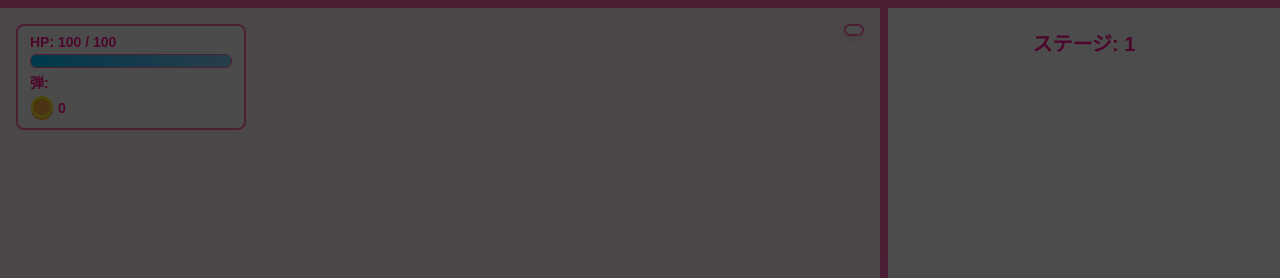
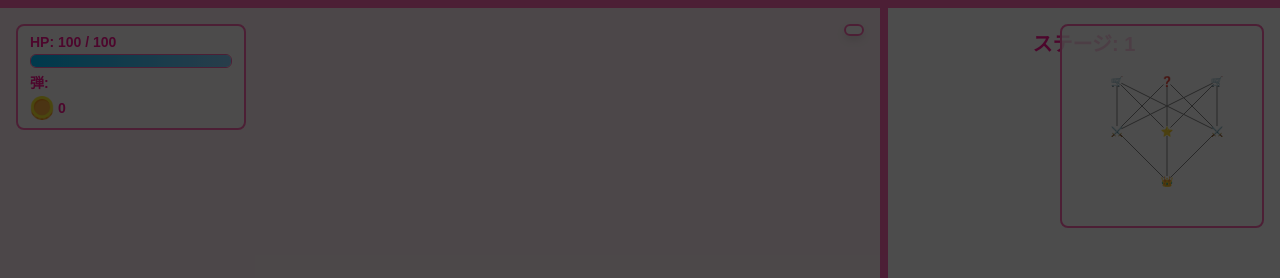
Before and after one commit to kawahara-dev/kawaii_peg, a plain HTML site: page index.html in a window 1280 px wide. Both pictures are taken after a click on the button "スタート". Shown: the top 278 px of the page. Drawn offline with nearby package versions, Linux system fonts and the light colour scheme; animation ran at ten frames a second.

Commit message:
Add mini-map overlay

```diff
--- a/index.html
+++ b/index.html
@@ -9,6 +9,7 @@
 </head>
 <body>
   <div id="container">
+    <div id="mini-map"></div>
     <div id="menu-overlay">
       <div id="main-menu">
         <h1 id="game-title" data-i18n="menu.title"></h1>
--- a/style.css
+++ b/style.css
@@ -50,6 +50,39 @@ html, body {
   border-radius: 8px;
   z-index: 10;
   pointer-events: none;
+}
+
+#mini-map {
+  position: absolute;
+  top: 16px;
+  right: 16px;
+  width: 200px;
+  height: 200px;
+  background: rgba(255, 255, 255, 0.8);
+  border: 2px solid #ff69b4;
+  border-radius: 8px;
+  pointer-events: none;
+  z-index: 1000;
+}
+
+#mini-map .map-node {
+  width: 10px;
+  height: 10px;
+  margin: 0;
+  font-size: 10px;
+  cursor: default;
+}
+
+#mini-map .map-node.current {
+  outline: 1px solid yellow;
+}
+
+#mini-map .map-connection {
+  stroke-width: 1px;
+}
+
+#mini-map .map-connection.active {
+  stroke-width: 2px;
 }
 #player-hp-text {
   font-size: 14px;
--- a/ui.js
+++ b/ui.js
@@ -327,6 +327,74 @@ export function showMapOverlay(mapState, onSelect) {
   mapOverlay.style.display = 'flex';
 }
 
+export function renderMiniMap(mapState) {
+  const miniMap = document.getElementById('mini-map');
+  if (!miniMap) return;
+  miniMap.innerHTML = '';
+  const area = document.createElement('div');
+  area.style.position = 'relative';
+  area.style.width = '100%';
+  area.style.height = '100%';
+  const svg = document.createElementNS('http://www.w3.org/2000/svg', 'svg');
+  svg.setAttribute('width', '200');
+  svg.setAttribute('height', '200');
+  svg.style.position = 'absolute';
+  svg.style.left = '0';
+  svg.style.top = '0';
+  svg.style.pointerEvents = 'none';
+  area.appendChild(svg);
+  miniMap.appendChild(area);
+  const scaleX = 200 / 600;
+  const scaleY = 200 / 500;
+
+  const isActiveConnection = (a, b) => {
+    for (let i = 0; i < mapState.path.length - 1; i++) {
+      if (mapState.path[i] === a && mapState.path[i + 1] === b) {
+        return true;
+      }
+    }
+    return false;
+  };
+
+  mapState.layers.forEach((layer) => {
+    layer.forEach((node) => {
+      const el = document.createElement('div');
+      el.className = 'map-node';
+      el.textContent = nodeIcons[node.type] || '';
+      el.style.position = 'absolute';
+      el.style.left = `${node.x * scaleX}px`;
+      el.style.top = `${node.y * scaleY}px`;
+      el.style.pointerEvents = 'none';
+      if (node.completed) {
+        el.classList.add('done');
+      }
+      if (mapState.currentNode === node) {
+        el.classList.add('current');
+      }
+      area.appendChild(el);
+    });
+  });
+
+  mapState.layers.forEach((layer, li) => {
+    if (li >= mapState.layers.length - 1) return;
+    layer.forEach((node) => {
+      node.connections.forEach((nextIndex) => {
+        const nextNode = mapState.layers[li + 1][nextIndex];
+        const line = document.createElementNS('http://www.w3.org/2000/svg', 'line');
+        line.setAttribute('x1', node.x * scaleX + 5);
+        line.setAttribute('y1', node.y * scaleY + 5);
+        line.setAttribute('x2', nextNode.x * scaleX + 5);
+        line.setAttribute('y2', nextNode.y * scaleY + 5);
+        line.classList.add('map-connection');
+        if (isActiveConnection(node, nextNode)) {
+          line.classList.add('active');
+        }
+        svg.appendChild(line);
+      });
+    });
+  });
+}
+
 export function updateCurrentBall(firePoint) {
   if (!playerState.nextBall) {
     currentBallEl.style.display = 'none';
@@ -480,6 +548,7 @@ export function updateProgress(state) {
       progressIndicator.appendChild(li);
     });
   }
+  renderMiniMap(state);
 }
 
 updateCoins();
```
